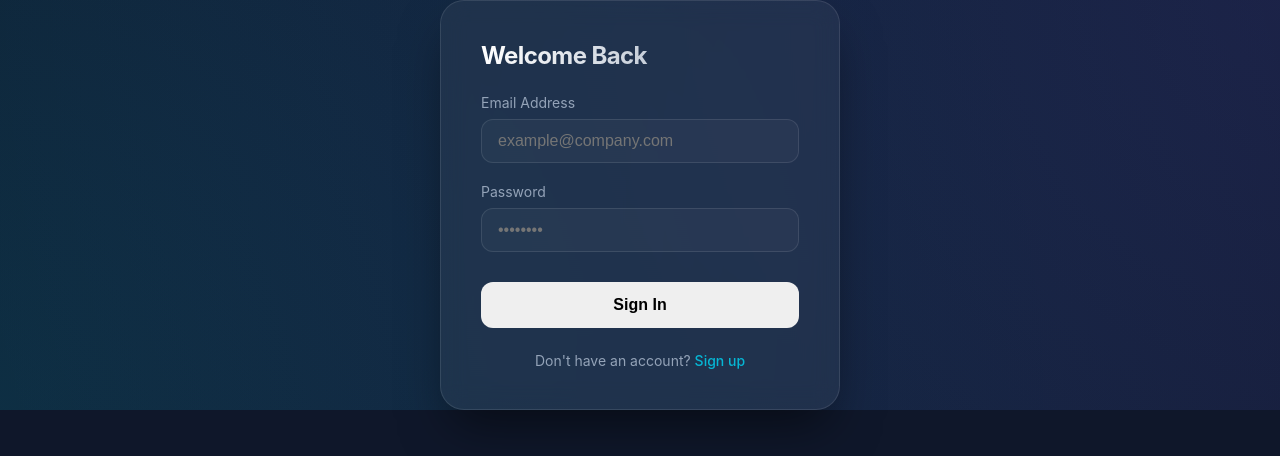
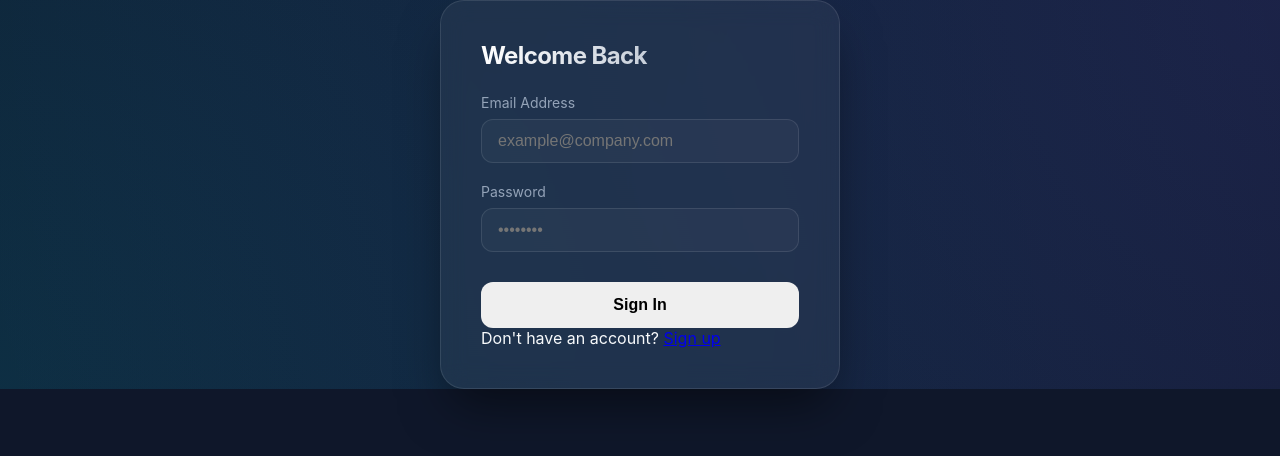
Before and after one commit to akshatAGgarg/Demy_Site, a Next.js app in the folder cli-test-site/: page /login in a window 1280 px wide. Shown: the top 456 px of the page. Built offline with nearby package versions, Linux system fonts and the light colour scheme.

Commit message:
updated classname signup

```diff
--- a/cli-test-site/pages/login.js
+++ b/cli-test-site/pages/login.js
@@ -43,7 +43,7 @@ export default function Login() {
                     </div>
                     <button type="submit" className="btn btn-primary2">Sign In</button>
                 </form>
-                <div className="link-text">
+                <div className="link-text-2">
                     Don't have an account? <Link href="/signup">Sign up</Link>
                 </div>
             </div>
```
